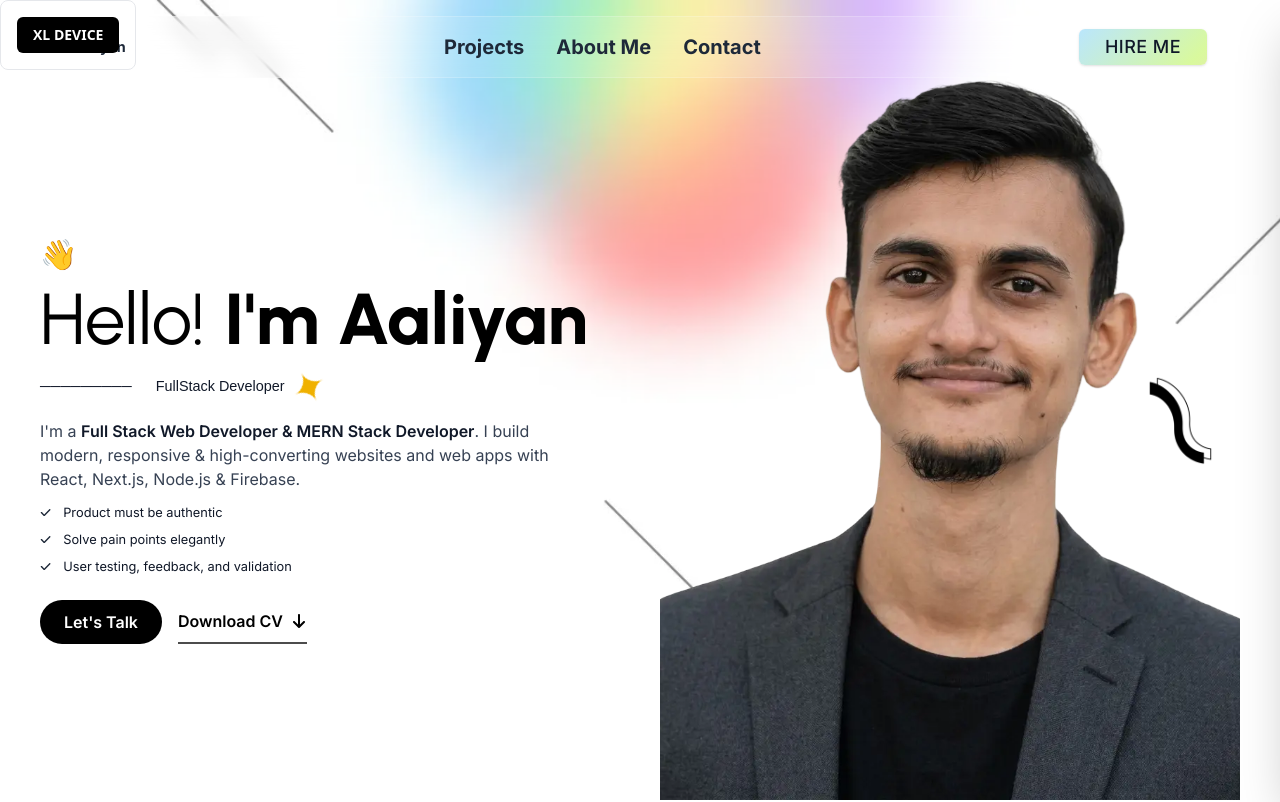
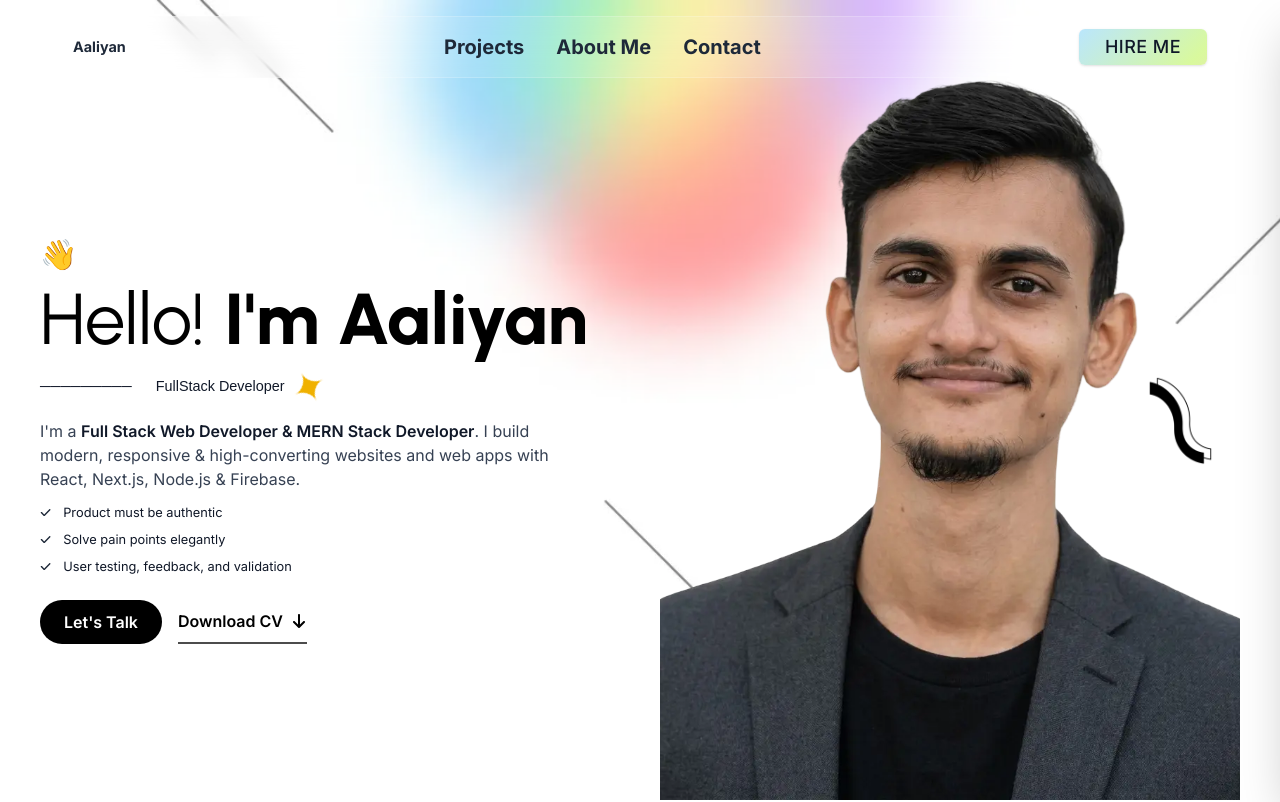
Before and after one commit to AaliyanAslam/aaliyan, a Next.js app: page / in a window 1280 px wide. Shown: the top 802 px of the page. Built offline with nearby package versions, Linux system fonts and the light colour scheme; a web font is replaced by a local one.

Commit message:
Update page.js

```diff
--- a/app/page.js
+++ b/app/page.js
@@ -12,8 +12,7 @@ import Testimonial from "./components/testimonials";
 export default function Home() {
   return (
     <>
-      <div className="absolute z-100 flex justify-center items-center p-4 border border-gray-200 rounded-lg">
-        {/* Screen Size Indicator Box */}
+      {/* <div className="absolute z-100 flex justify-center items-center p-4 border border-gray-200 rounded-lg">
         <div className="px-4 py-2 bg-black text-white rounded-md font-bold text-sm uppercase">
           <span className="block sm:hidden">XS Device</span>
           <span className="hidden sm:block md:hidden">SM Device</span>
@@ -22,7 +21,7 @@ export default function Home() {
           <span className="hidden xl:block 2xl:hidden">XL Device</span>
           <span className="hidden 2xl:block">2XL Device</span>
         </div>
-      </div>
+      </div> */}
       <Navbar />
       <Hero />
       <div className="mt-32">
```
